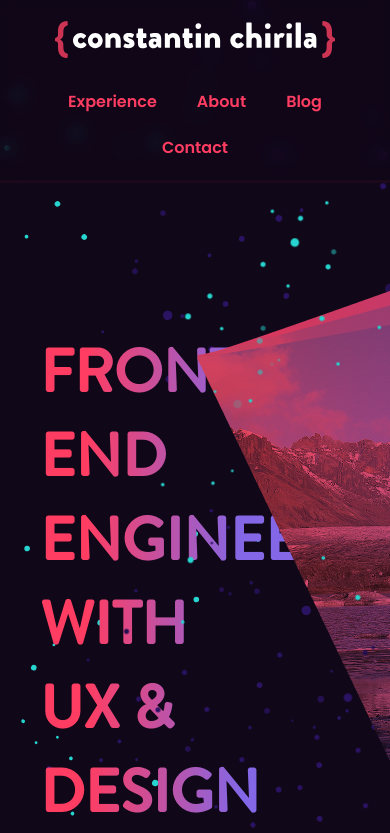
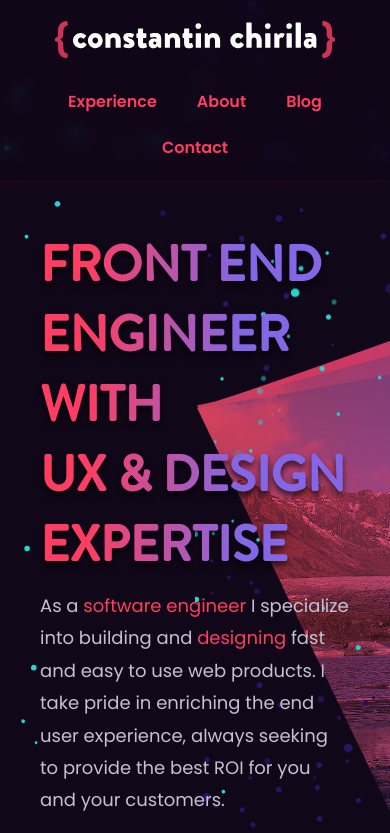
Before and after one commit to ConstantinChirila/personal-portfolio-nextjs, a Next.js app: page / in a window 390 px wide. Shown: the top 833 px of the page. Built offline with nearby package versions, Linux system fonts and the light colour scheme.

Commit message:
Made Responsive

```diff
--- a/components/pages/home/header/index.tsx
+++ b/components/pages/home/header/index.tsx
@@ -41,7 +41,7 @@ export function Header() {
           />
           <Image
             src="/static/person.png"
-            alt="Contantin Chirile hovering"
+            alt="Contantin Chirila hovering"
             width={350}
             height={410}
             className={styles.person}
--- a/components/pages/home/header/styles.module.scss
+++ b/components/pages/home/header/styles.module.scss
@@ -3,21 +3,50 @@
   .alignedContent {
     max-width: 138rem;
     margin: 0 auto;
-    padding: 15rem 4rem 12rem 4rem;
+    padding: 13rem 4rem 12rem 4rem;
     display: grid;
     position: relative;
+    @media screen and (max-width: 768px) {
+      padding: 10rem 4rem 10rem 4rem;
+    }
+    @media screen and (max-width: 500px) {
+      padding: 5rem 4rem 8rem 4rem;
+    }
   }
   .content {
     max-width: 68rem;
+    position: relative;
+    z-index: 20;
+    &:after {
+      content: "";
+      width: 50%;
+      height: 100%;
+      background: var(--color-dark);
+      position: absolute;
+      top: 0;
+      left: 0;
+      z-index: -1;
+    }
+    h1 {
+      -webkit-filter: drop-shadow(0 0.4rem 0.3rem rgba(0, 0, 0, 0.7));
+      filter: drop-shadow(0 0.4rem 0.3rem rgba(0, 0, 0, 0.7));
+      @media screen and (max-width: 500px) {
+        font-size: 5rem;
+      }
+    }
     p {
       font-size: 1.8rem;
       max-width: 56rem;
       span {
         color: var(--color-primary);
       }
+      @media screen and (max-width: 768px) {
+        max-width: 50rem;
+      }
     }
     .ctaBar {
       display: flex;
+      flex-wrap: wrap;
       justify-content: flex-start;
       align-items: center;
       grid-gap: 4rem;
@@ -31,6 +60,10 @@
     top: 0;
     left: 50%;
     width: 85rem;
+    z-index: 1;
+    @media screen and (max-width: 400px) {
+      top: 5rem;
+    }
     img {
       width: 100%;
       object-fit: none;
@@ -43,6 +76,12 @@
       animation-name: personAnimation;
       animation-duration: 20s;
       animation-iteration-count: infinite;
+      @media screen and (max-width: 900px) {
+        left: -10%;
+      }
+      @media screen and (max-width: 400px) {
+        display: none;
+      }
     }
     .dots {
       position: absolute;
```
